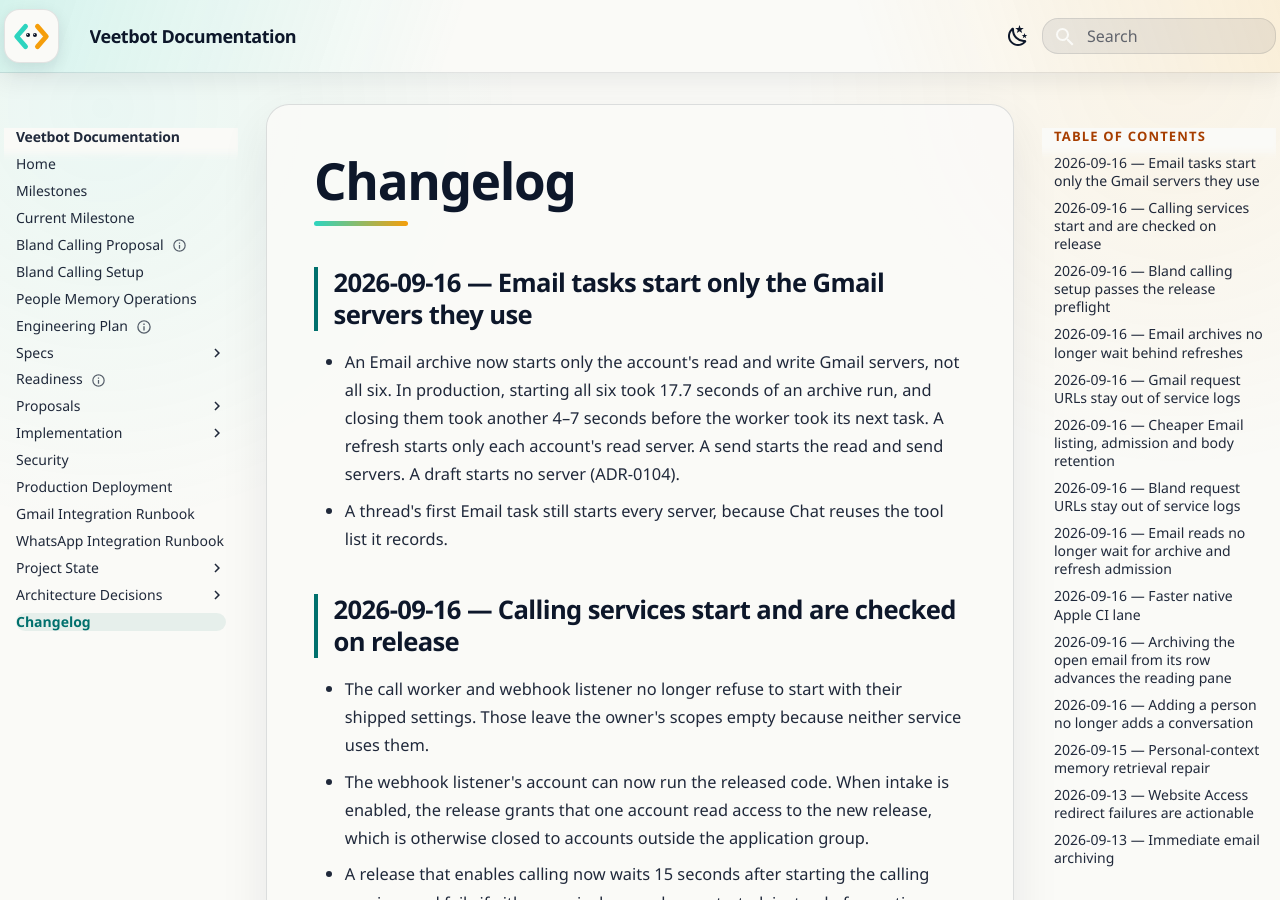
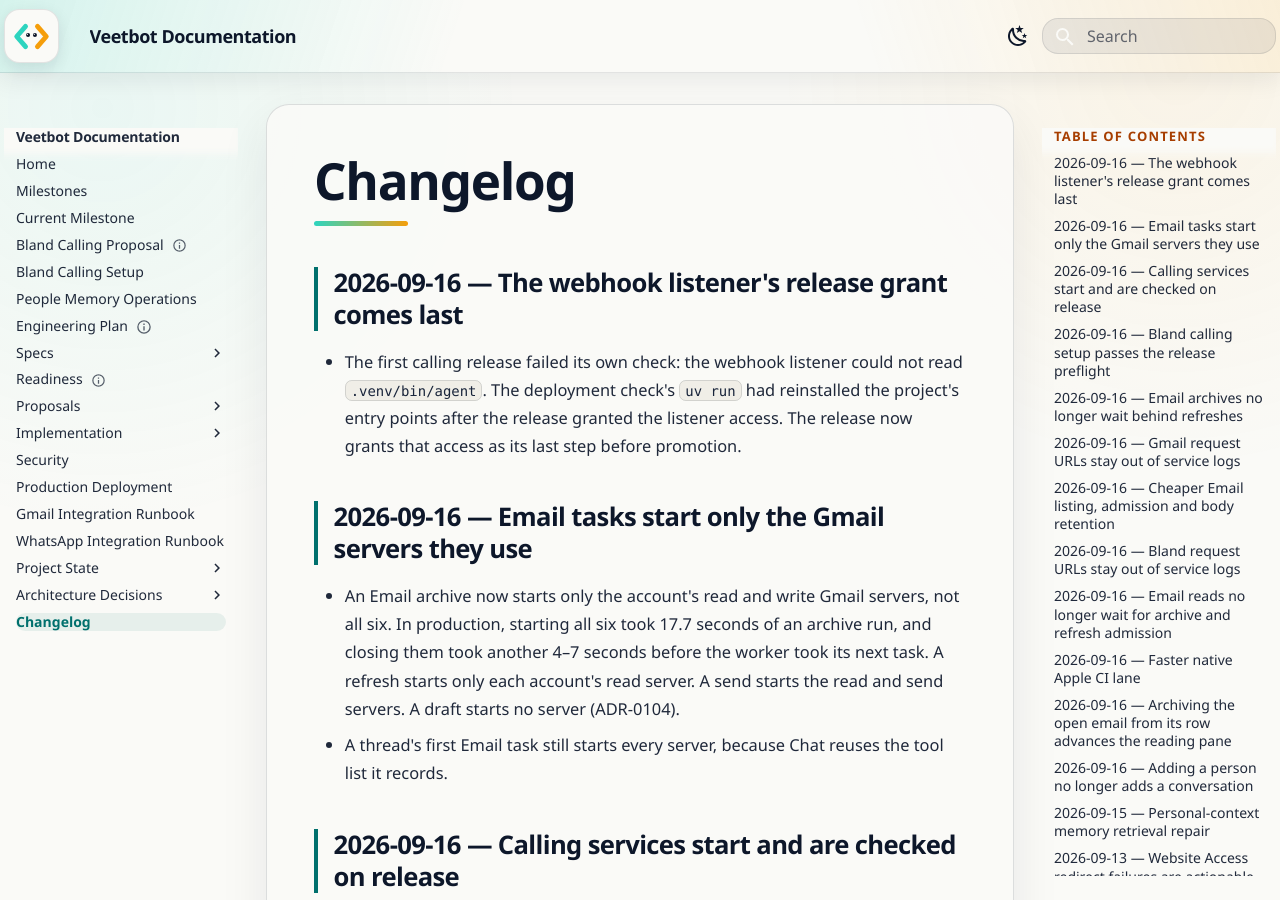
Before and after one commit to avitus/veetbot, an MkDocs documentation site: the page built from docs/changelog.md, in a window 1280 px wide and 900 px high. Built offline with MkDocs 1.6.1 and Material for MkDocs 9.7.7, drawn with Linux system fonts in a browser that asks for light colours.

Commit message:
fix: grant the ingress user its release after the deployment checks
Production release 20260917-025840-4f13fae (CircleCI deploy-app job
4183) promoted and then failed its calling check: veetbot-call-ingress
exited with "can't open file .venv/bin/agent: Permission denied". The
release granted the ingress user read access right after the calling
preflight, but scripts/check_production_deployment.py later runs
`uv run alembic current`, which reinstalled the editable project and its
`agent` entry point without that grant.

The grant is now the last step before promotion, and the release test
requires it to follow the deployment check.

Reading-Lane: A
Co-Authored-By: Claude Opus 5 <noreply@anthropic.com>
Glen-Conversation: f20868e5-72e8-4af8-85de-8c35047cd012

```diff
--- a/docs/changelog.md
+++ b/docs/changelog.md
@@ -3,6 +3,13 @@ title: Changelog
 ---
 
 # Changelog
+
+## 2026-09-16 — The webhook listener's release grant comes last
+
+- The first calling release failed its own check: the webhook listener could
+  not read `.venv/bin/agent`. The deployment check's `uv run` had reinstalled
+  the project's entry points after the release granted the listener access.
+  The release now grants that access as its last step before promotion.
 
 ## 2026-09-16 — Email tasks start only the Gmail servers they use
 
```
Also changed, not shown: docs/deployment.md (+3 -1 lines), 2 other files.
